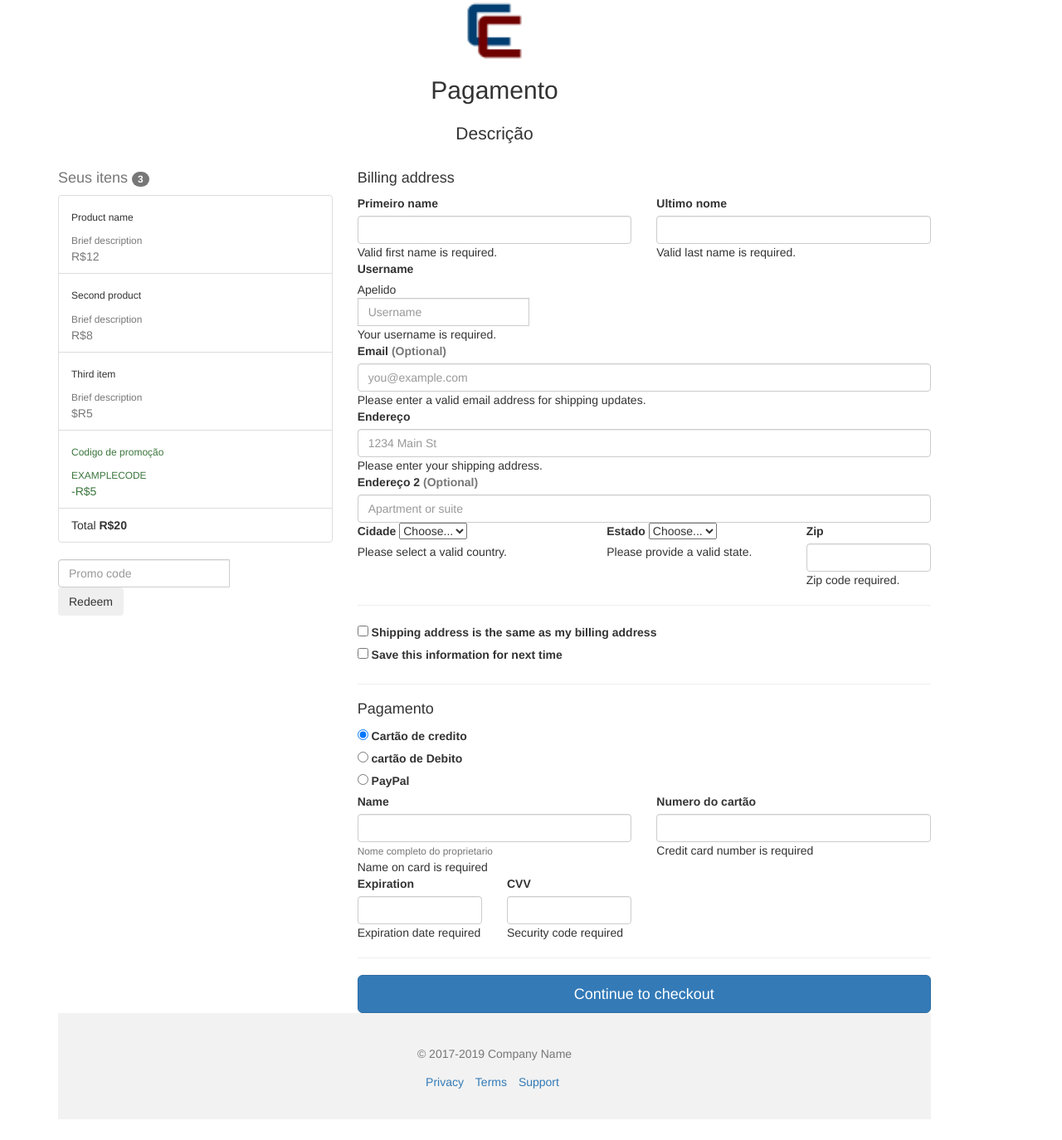
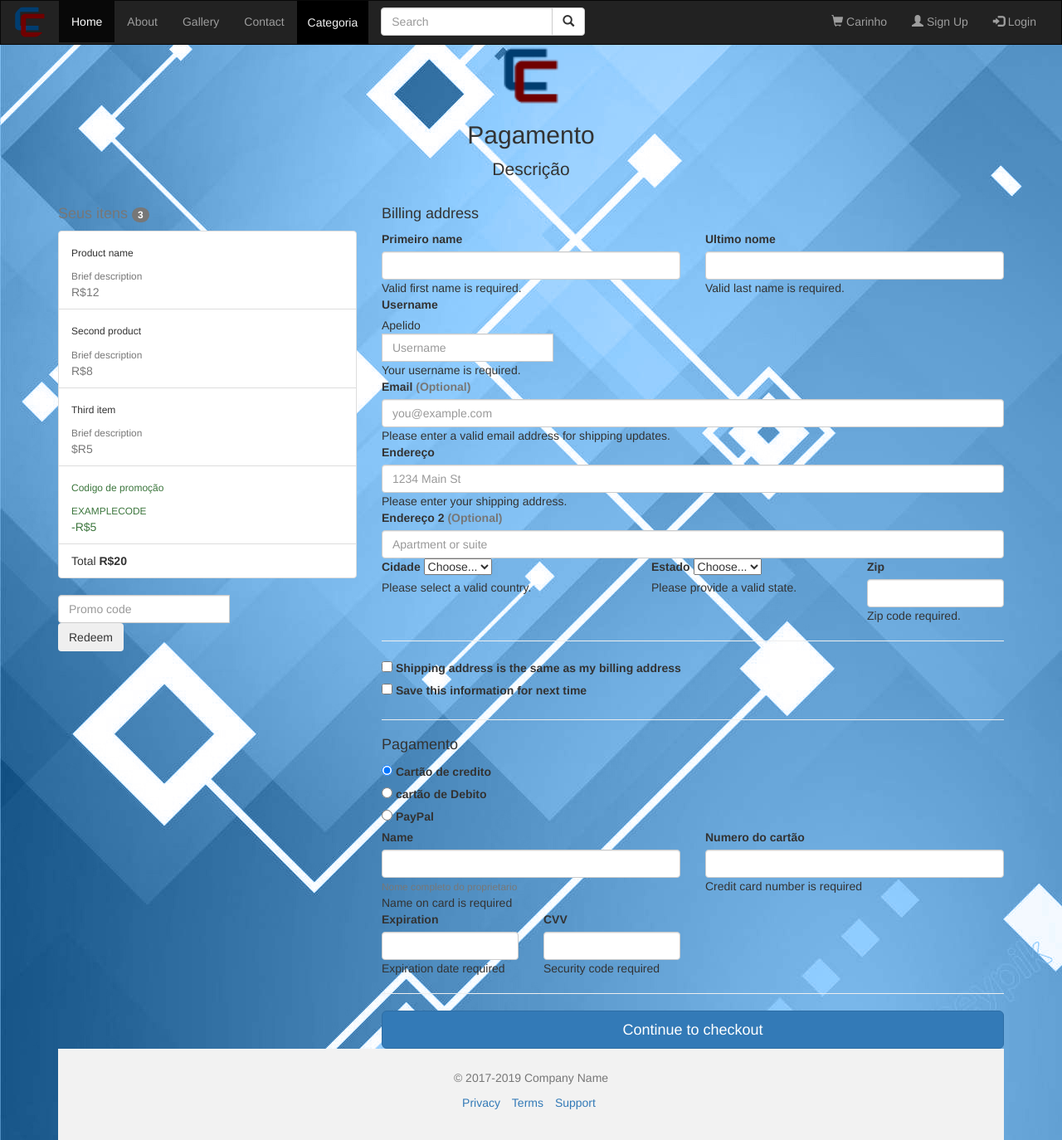
Before and after one commit to CristianGomesS/LojaCC, a PHP site: page /page/pagamento.html in a window 1280 px wide. Shown: the whole page at 83% size. Before the commit the page ends 1349 px from the top, so only its background shows below. Run offline with PHP 8.4, Linux system fonts and the light colour scheme; some libraries are stand-ins or nearby versions.

Commit message:
att-navbar

```diff
--- a/src/css/Estrutura.css
+++ b/src/css/Estrutura.css
@@ -18,6 +18,13 @@
     padding-bottom: 10%;
 
 
+}
+#sub-card{
+
+    background-color: rgb(250, 250, 250);
+    border-radius: 2%;
+    margin: 10%;
+    padding-bottom: 10%;
 }
 .card-bg{
     box-shadow: 1vh 1vh 5vh rgba(143, 141, 141, 0.8);
--- a/src/page/pagamento.html
+++ b/src/page/pagamento.html
@@ -2,15 +2,16 @@
 <html lang="pt-br">
   <head>
 
+    <link rel="stylesheet" href="../css/header-footer.css">
     <meta charset="utf-8">
     <meta name="viewport" content="width=device-width, initial-scale=1">
     <link rel="stylesheet" href="https://maxcdn.bootstrapcdn.com/bootstrap/3.4.1/css/bootstrap.min.css">
-    <link rel="stylesheet" href="../css/header-footer.css">
     <link rel="stylesheet" href="../css/Estrutura.css">
     <link rel="shortcut icon" href="../assets/Logo.png" />
+    <link rel="stylesheet" href="../css/login-cadastro.css">
     <script src="https://ajax.googleapis.com/ajax/libs/jquery/3.5.1/jquery.min.js"></script>
     <script src="https://maxcdn.bootstrapcdn.com/bootstrap/3.4.1/js/bootstrap.min.js"></script>
-
+    <title> Pagamento </title>
 
     <style>
       .bd-placeholder-img {
@@ -31,6 +32,82 @@
     <!-- Custom styles for this template -->
     <link href="form-validation.css" rel="stylesheet">
   </head>
+  <header>
+    <nav class="navbar navbar-inverse">
+      <div class="container-fluid">
+        <div class="navbar-header ">
+          <button type="button" class="navbar-toggle" data-toggle="collapse" data-target="#myNavbar">
+            <span class="icon-bar"></span>
+            <span class="icon-bar"></span>
+            <span class="icon-bar"></span>
+          </button>
+          <a class=" alingLogo " href="#"> <img  class="logo" src="../assets/Logo.png" alt=""> </a>
+        </div>
+        <div class="collapse navbar-collapse" id="myNavbar">
+          <ul class="nav navbar-nav">
+            <li class="active"><a href="../page/index.html">Home</a></li>
+            <li class=""><a href="#">About</a></li>
+            <li><a href="#">Gallery</a></li>
+            <li><a href="#">Contact</a></li>
+            <div class="btn-group">
+              <button class="btn btn2 btn-secondary dropdown-toggle active" type="button" id="triggerId" data-toggle="dropdown" aria-haspopup="true"
+                  aria-expanded="false">
+                    Categoria
+
+              </button>
+              <ul class="dropdown-menu dropdown-menu-Left row " aria-labelledby="triggerId">
+               <li class="col-sm-4">
+
+                 <h4 class="categoriaColor">Eletronicos</h4>
+
+                 <a href="../page/categoria.html">Celulares</a>
+                 <a href="#">teste 02</a>
+                 <a href="#">teste 03</a>
+               </li>
+               <li class="col-sm-4">
+
+                 <h4 class="categoriaColor">categoria</h4>
+
+                 <a href="#">teste 01</a>
+                 <a href="#">teste 02</a>
+                 <a href="#">teste 03</a>
+               </li>
+               <li class="col-sm-4">
+
+                 <h4 class="categoriaColor">categoria</h4>
+
+                 <a href="#">teste 01</a>
+                 <a href="#">teste 02</a>
+                 <a href="#">teste 03</a>
+               </li>
+             </ul>
+
+            </div>
+          </ul>
+
+          <form class="navbar-form navbar-left" action="#">
+            <div class="input-group">
+              <input type="text" class="form-control" placeholder="Search">
+              <div class="input-group-btn">
+                <button class="btn btn-default" type="submit">
+                  <i class="glyphicon glyphicon-search"></i>
+                </button>
+              </div>
+            </div>
+          </form>
+          <ul class="nav navbar-nav navbar-right">
+            <li><a href="pagamento.html"><span class="glyphicon glyphicon-shopping-cart"></span> Carinho</a></li>
+            <li><a href="cadastro.html"><span class="glyphicon glyphicon-user"></span> Sign Up</a></li>
+            <li><a href="login.html"><span class="glyphicon glyphicon-log-in"></span> Login</a></li>
+              </div>
+            </div>
+          </ul>
+
+        </div>
+
+      </div>
+    </div>
+  </header>
   <body class="bg-light">
     <div class="container">
   <div class="py-5 text-center">
```
Also changed, not shown: src/page/Categoria.html (+18 -16 lines), src/page/cadastro.html (+4 -3 lines), src/page/index.html (+4 -3 lines), src/page/login.html (+4 -3 lines).
